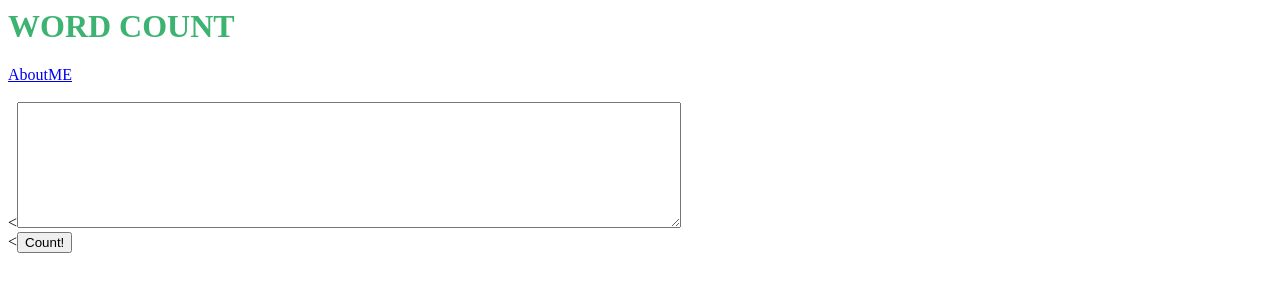
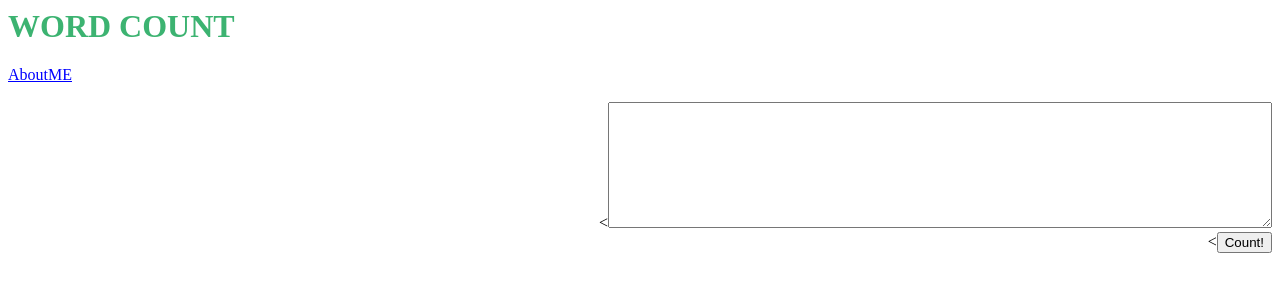
Before and after one commit to TR-Tanmoy/wordcounter-project-, a Django app: page / in a window 1280 px wide. Shown: the top 300 px of the page. Run offline with Django 3.2, Linux system fonts and the light colour scheme.

Commit message:
Some modified

```diff
--- a/templates/home.html
+++ b/templates/home.html
@@ -1,10 +1,10 @@
 <h1 style="color:MediumSeaGreen;">WORD COUNT</h1>
-<a href="{% url 'about' %}">AboutME</a>
+<a style="color:Blue;" href="{% url 'about' %}">AboutME</a>
 
 <br />
 <br />
 
- <form action="{% url 'count' %}">
+ <form style="text-align:right;" action="{% url 'count' %}">
    <<textarea name="fulltext" rows="8" cols="80"></textarea>
    <br />
    <<input type="submit" name="" value="Count!"\>
```
